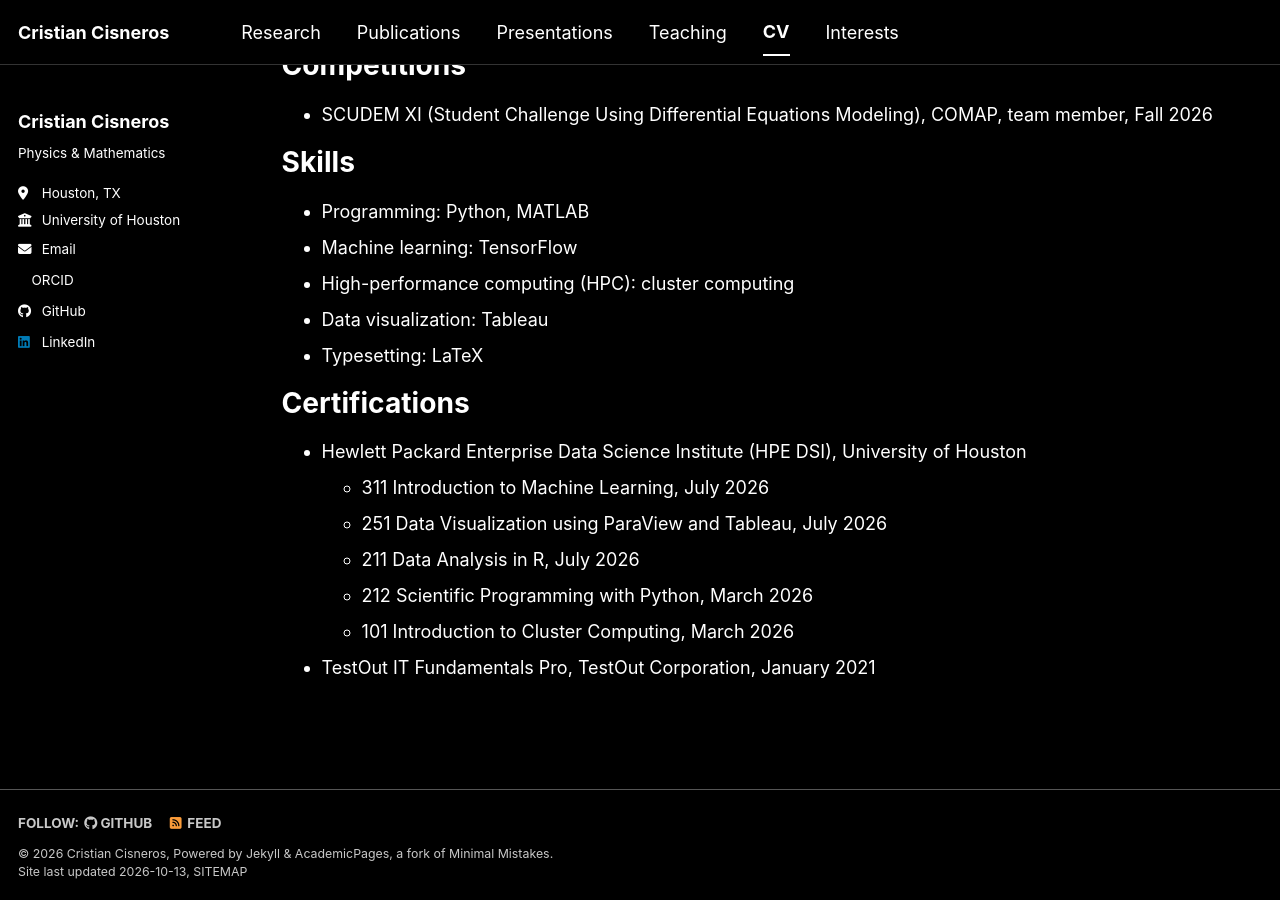
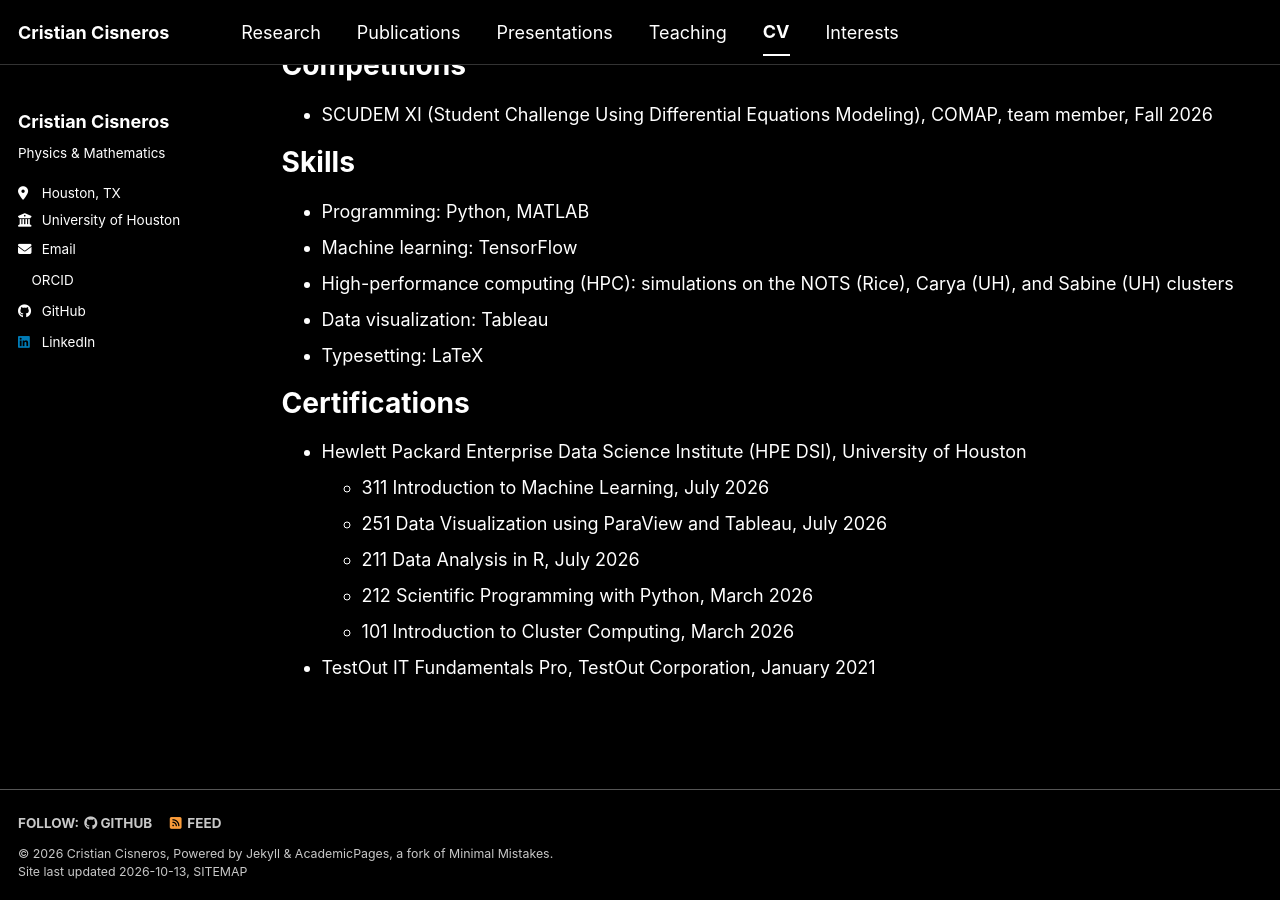
Before and after one commit to cristiancisneros06/cristiancisneros06.github.io, a Jekyll site: the page built from _pages/cv.md, in a window 1280 px wide and 900 px high, scrolled down 2641 px. Built offline with Jekyll 4.4.1, drawn with Linux system fonts in a browser that asks for light colours; a style sheet for code colours, icons or effects is not loaded.

Commit message:
CV: name the HPC clusters used (NOTS, Carya, Sabine)
Co-Authored-By: Claude Opus 5.5 <noreply@anthropic.com>
Claude-Session: https://claude.ai/code/session_018pAHn5U7a94QXAMPUUzZSJ

```diff
--- a/_pages/cv.md
+++ b/_pages/cv.md
@@ -103,7 +103,7 @@ Skills
 ======
 * Programming: Python, MATLAB
 * Machine learning: TensorFlow
-* High-performance computing (HPC): cluster computing
+* High-performance computing (HPC): simulations on the NOTS (Rice), Carya (UH), and Sabine (UH) clusters
 * Data visualization: Tableau
 * Typesetting: LaTeX
 
```
